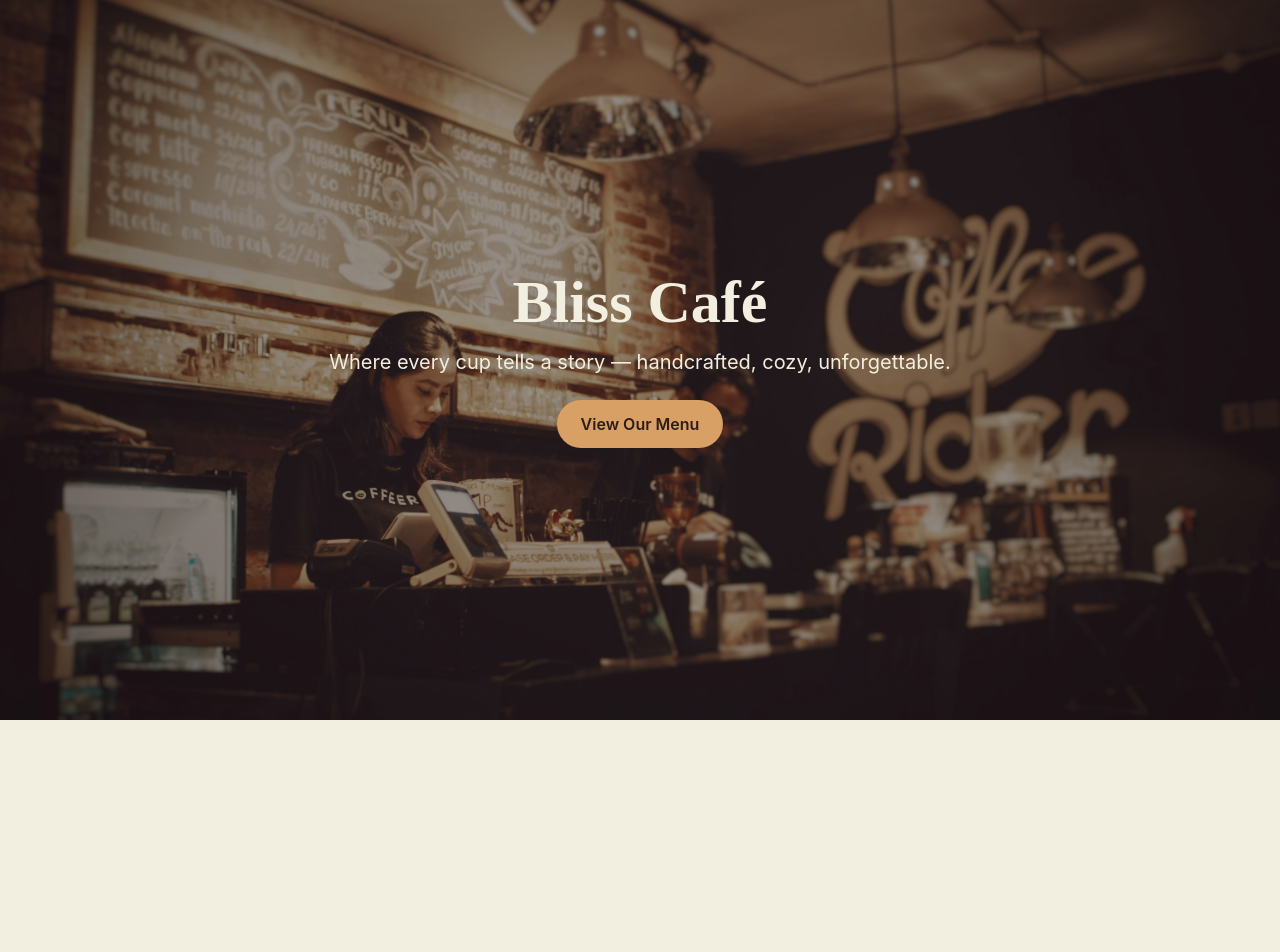
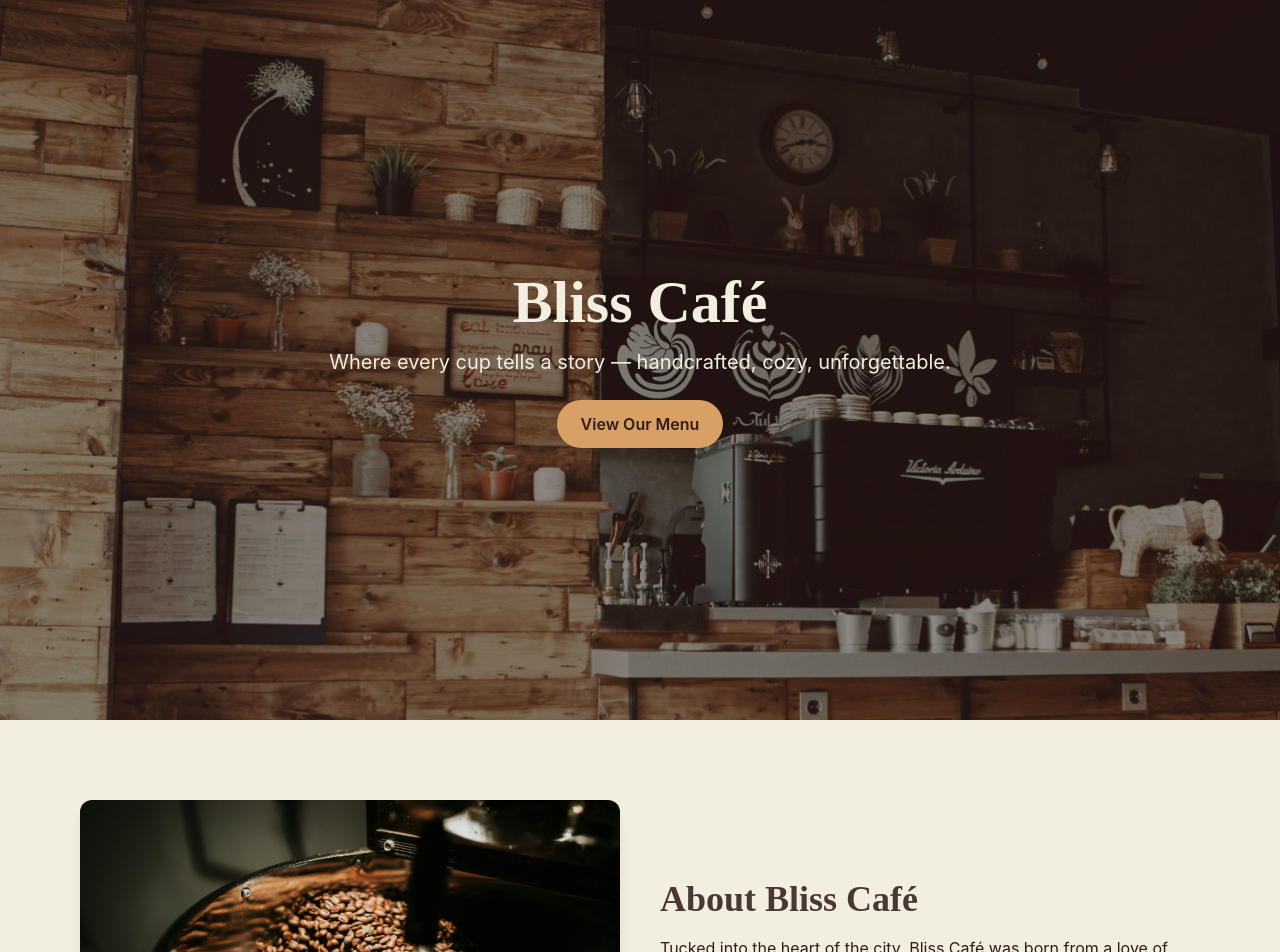
Before and after one commit to tleanne1/bliss-cafe, a React (Vite) app: page / in a window 1280 px wide. Shown: the top 952 px of the page. Before the commit the page ends 800 px from the top, so only its background shows below. Built offline with nearby package versions, Linux system fonts and the light colour scheme.

Commit message:
Updated About.jsx

```diff
--- a/src/App.jsx
+++ b/src/App.jsx
@@ -1,10 +1,12 @@
 import React from "react";
 import Hero from "./sections/Hero";
+import About from "./sections/About";
 
 const App = () => {
   return (
     <div className="min-h-screen">
       <Hero />
+      <About />
     </div>
   );
 };
```
Also changed, not shown: src/assets/about-coffee.jpg (added), src/assets/hero-coffee.jpg.
